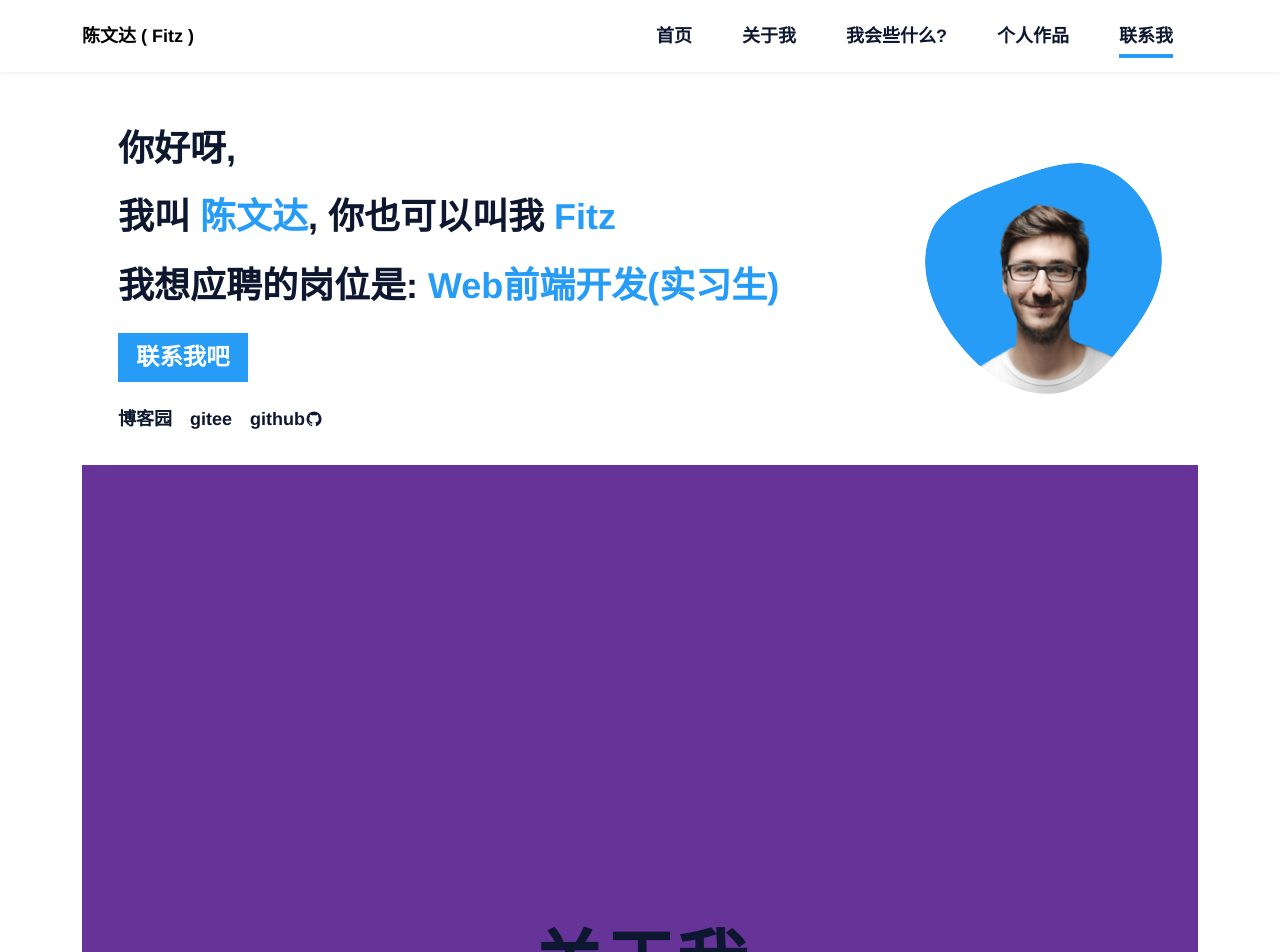
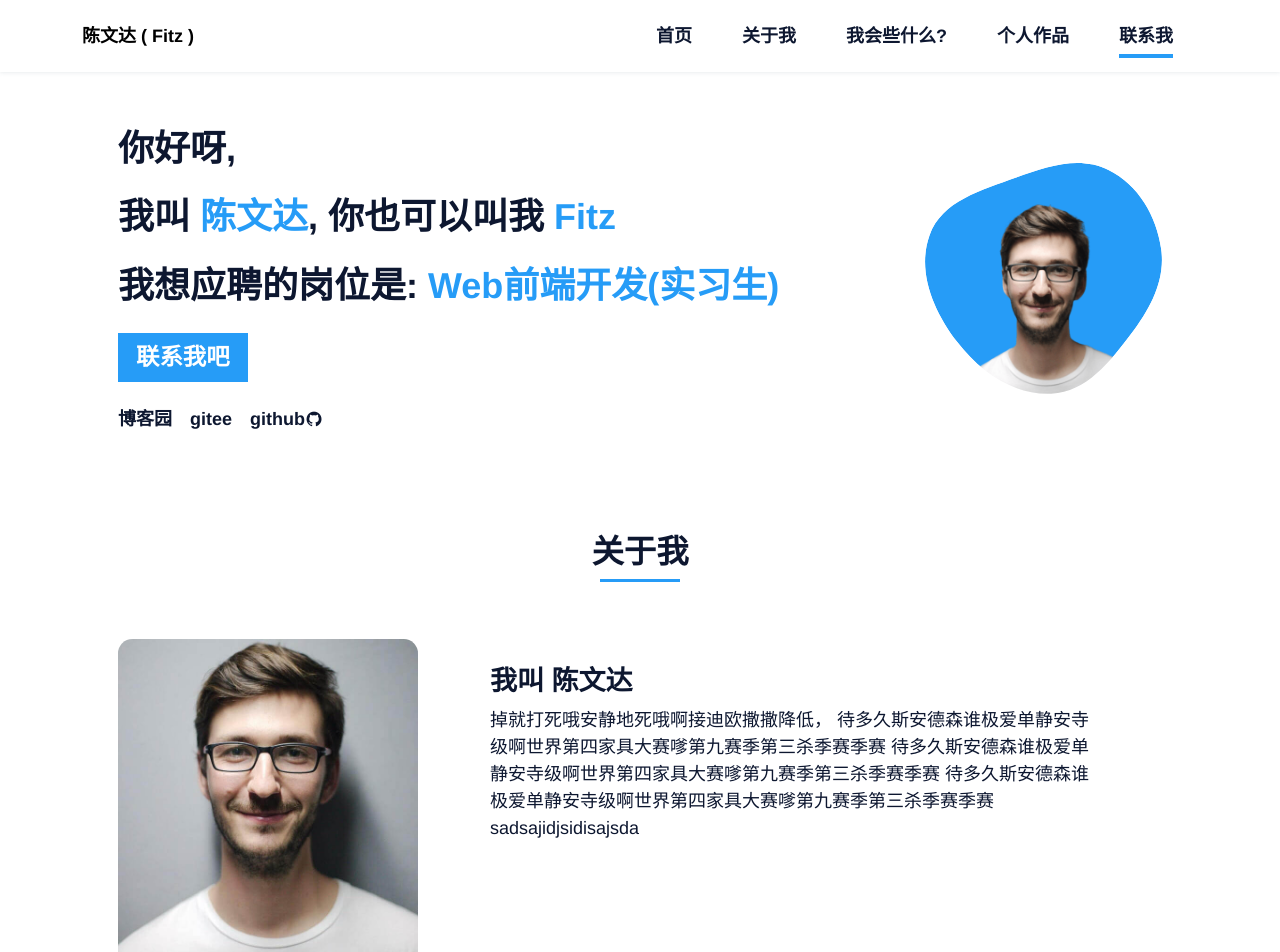
Before and after one commit to ChinaFitz/Quickly-Make-Online-Resume, a Vue app: page /#home in a window 1280 px wide. Shown: the top 952 px of the page. Built offline with nearby package versions, Linux system fonts and the light colour scheme.

Commit message:
2022年1月2日22:57:10 完成了以下内容:
- 完成 <关于我aboutme>

```diff
--- a/src/components/Intro.vue
+++ b/src/components/Intro.vue
@@ -46,7 +46,7 @@
                             </mask>
                             <g mask="url(#mask0)">
                                 <path d="M9.19024 145.964C34.0253 76.5814 114.865 54.7299 184.111 29.4823C245.804 6.98884 311.86 -14.9503 370.735 14.143C431.207 44.026 467.948 107.508 477.191 174.311C485.897 237.229 454.931 294.377 416.506 344.954C373.74 401.245 326.068 462.801 255.442 466.189C179.416 469.835 111.552 422.137 65.1576 361.805C17.4835 299.81 -17.1617 219.583 9.19024 145.964Z"/>
-                                <image class="home__blob-img" x="60" y="50" width="100%" height="100%" :href="me"/>
+                                <image class="home__blob-img" x="60" y="50" width="100%" height="100%" :href="avatar"/>
                             </g>
                         </svg>
                     </div>
@@ -54,9 +54,16 @@
             </template>
 
             <!-- aboutme(关于我)介绍项 -->
-            <!-- <template #aboutme>
-
-            </template> -->
+            <template #aboutme>
+                <p class="title">{{item.title}}</p>
+                <div class="whoami">
+                    <img :src="me" alt="个人照片" class="pic">
+                    <div class="introduce">
+                        <p>我叫 {{ myinfo.global.name }}</p>
+                        <div> {{ myinfo.intro.aboutme.introduce }}</div>
+                    </div>
+                </div>
+            </template>
 
 
         </IntroItem>
@@ -79,7 +86,8 @@
         },
         data() {
             return {
-                me: this.myinfo.intro.home.me,
+                avatar: this.myinfo.intro.home.me,
+                me: this.myinfo.intro.aboutme.me,
             }
         },
         computed: {
@@ -150,12 +158,12 @@
             color: @intro_background_color;
             font-weight: bold;
 
-            &:nth-child(2) {
-                background-color: rebeccapurple;
-                line-height: 1000px;
-                font-size: 4rem;
-                text-align: center;
-            }
+            // &:nth-child(2) {
+            //     background-color: rebeccapurple;
+            //     line-height: 1000px;
+            //     font-size: 4rem;
+            //     text-align: center;
+            // }
             &:nth-child(3) {
                 background-color: teal;
                 line-height: 1000px;
--- a/src/components/IntroItem.vue
+++ b/src/components/IntroItem.vue
@@ -28,11 +28,11 @@
 
     */
     #home {
-        font-size: @introItem_font_size;
+        font-size: @introItem_home_font_size;
 
         a {
             text-decoration: none;
-            color: @introItem_background_color;
+            color: @introItem_home_background_color;
         }
 
         .home_item {
@@ -40,7 +40,7 @@
             flex-wrap: wrap;
 
             .sayHi {
-                padding: 2rem;
+                padding: @intro_container_padding;
                 flex-grow: 1;
                 display: flex;
                 flex-direction: column;
@@ -65,7 +65,7 @@
                     font-size: 1.3rem;
                     text-align: center;
                     background-color: @global_emphasis_color;
-                    color: @introItem_contact_font_color;
+                    color: @introItem_home_contact_font_color;
                 }
 
                 .blogs {
@@ -94,7 +94,7 @@
                 #flex_center();
 
                 .home__blob {
-                    fill: @introItem_avatar_background_color;
+                    fill: @introItem_home_avatar_background_color;
                     width: 24rem;
                 }
 
@@ -110,6 +110,57 @@
     }
 
 
+    #aboutme {
+        #flex_center();
+        flex-direction: column;
+        padding: @intro_container_padding;
+
+        .title {
+            display: inline-block;
+            position: relative;
+            font-weight: @global_font_weight;
+            font-size: @introItem_aboutme_title_font_size;
+
+            &::after {
+                position: absolute;
+                content: '';
+                width: 80px;
+                height: 0.18rem;
+                left: 0;
+                right: 0;
+                margin: auto;
+                top: 2.5rem;
+                background-color: @global_emphasis_color;
+            }
+        }
+
+        .whoami {
+            #flex_center();
+            margin-top: 2rem;
+
+            .pic {
+                width: 300px;
+                border-radius: 0.8rem;
+            }
+
+            .introduce {
+                align-self: flex-start;
+                padding: 0 @introItem_aboutme_introduce_padding;
+
+
+                p {
+                    margin-bottom: 10px;
+                    font-size: @introItem_aboutme_introduce_title_font_size;
+                }
+
+                div {
+                    font-weight: 500;
+                    line-height: 1.5;
+                    font-size: @introItem_aboutme_introduce_content_font_size;
+                }
+            }
+        }
+    }
 
 
 </style>
--- a/src/config.less
+++ b/src/config.less
@@ -2,8 +2,6 @@
 
 @global_background_color: #fff;
 @default_rem: 18px; // 1rem = 18px
-@global_emphasis_color: #269cf7;
-@global_font_weight: 600;
 @global_emphasis_color: #269cf7;
 @global_font_weight: 600;
 
@@ -26,12 +24,22 @@
 
 
 @intro_background_color: #0d1730;
+@intro_container_padding: 2rem;
 
 
-@introItem_background_color: #0d1730;
-@introItem_font_size: 2rem;
-@introItem_avatar_background_color: @global_emphasis_color;
-@introItem_contact_font_color: #fff;
+@introItem_home_background_color: #0d1730;
+@introItem_home_font_size: 2rem;
+@introItem_home_avatar_background_color: @global_emphasis_color;
+@introItem_home_contact_font_color: #fff;
+
+
+
+@introItem_aboutme_title_font_size: 1.8rem;
+@introItem_aboutme_introduce_padding: 4rem;
+@introItem_aboutme_introduce_title_font_size: 1.5rem;
+@introItem_aboutme_introduce_content_font_size: 1rem;
+
+
 
 
 
--- a/src/myInfo.js
+++ b/src/myInfo.js
@@ -33,12 +33,22 @@ export default {
     intro: {
         home: {
             expect_position: "Web前端开发(实习生)",     // 期望岗位
-            me: require("@/assets/intro/me.png"),   // 你的照片的路径, 注意储存路径及其写法, @/ 等价于 src/
+            me: require("@/assets/home/me.png"),   // 你的头像的路径, 注意储存路径及其写法, @/ 等价于 src/
             blogs: {
                 cnblogs: "https://www.cnblogs.com/fitzlovecode/",    // 博客园地址
                 gitee: "https://gitee.com/chinafitz",
                 github: "https://github.com/ChinaFitz",
             }
         },
+        aboutme: {
+            me: require("@/assets/aboutme/me.jpg"),   // 上半身照
+            introduce: `
+                        掉就打死哦安静地死哦啊接迪欧撒撒降低，
+                        待多久斯安德森谁极爱单静安寺级啊世界第四家具大赛嗲第九赛季第三杀季赛季赛
+                        待多久斯安德森谁极爱单静安寺级啊世界第四家具大赛嗲第九赛季第三杀季赛季赛
+                        待多久斯安德森谁极爱单静安寺级啊世界第四家具大赛嗲第九赛季第三杀季赛季赛
+                        sadsajidjsidisajsda
+                        `,
+        },
     },
 }
```
Also changed, not shown: src/assets/aboutme/me.jpg (added), src/assets/home/me.png (renamed from src/assets/intro/me.png).
